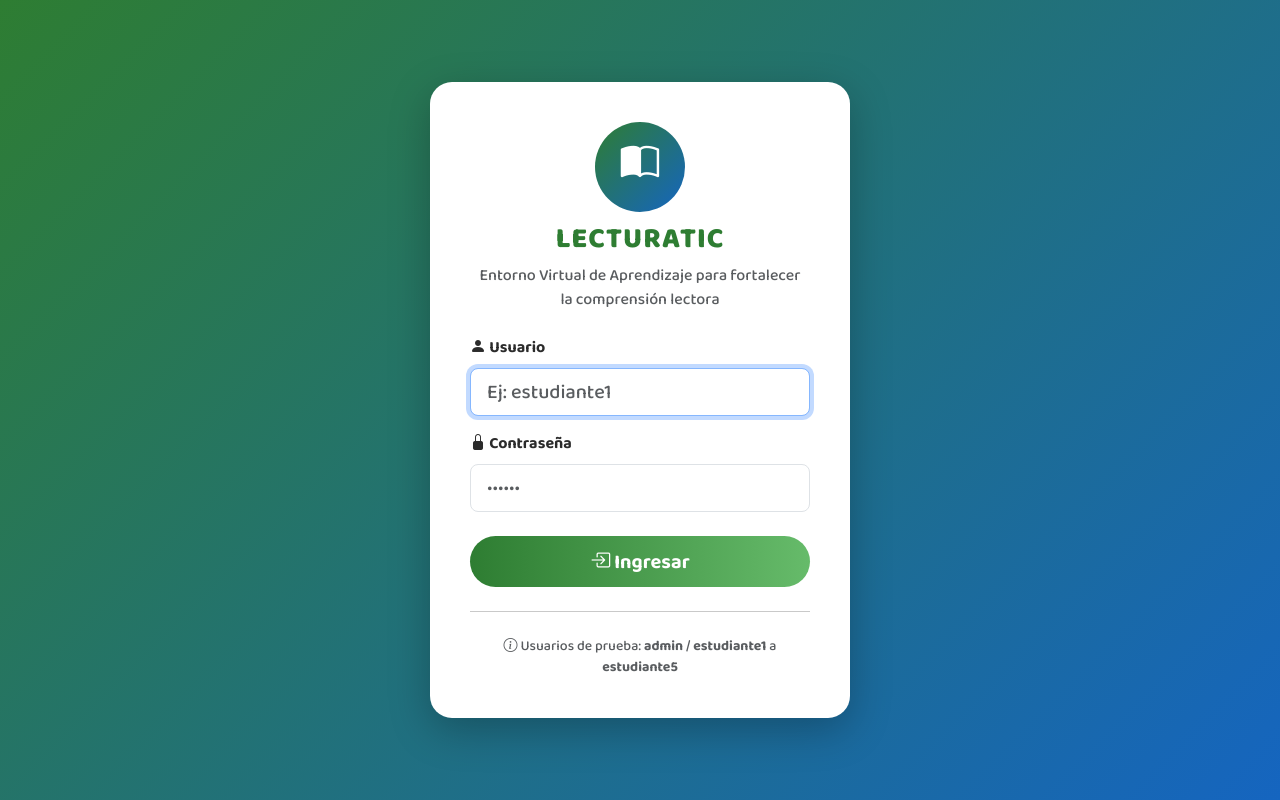
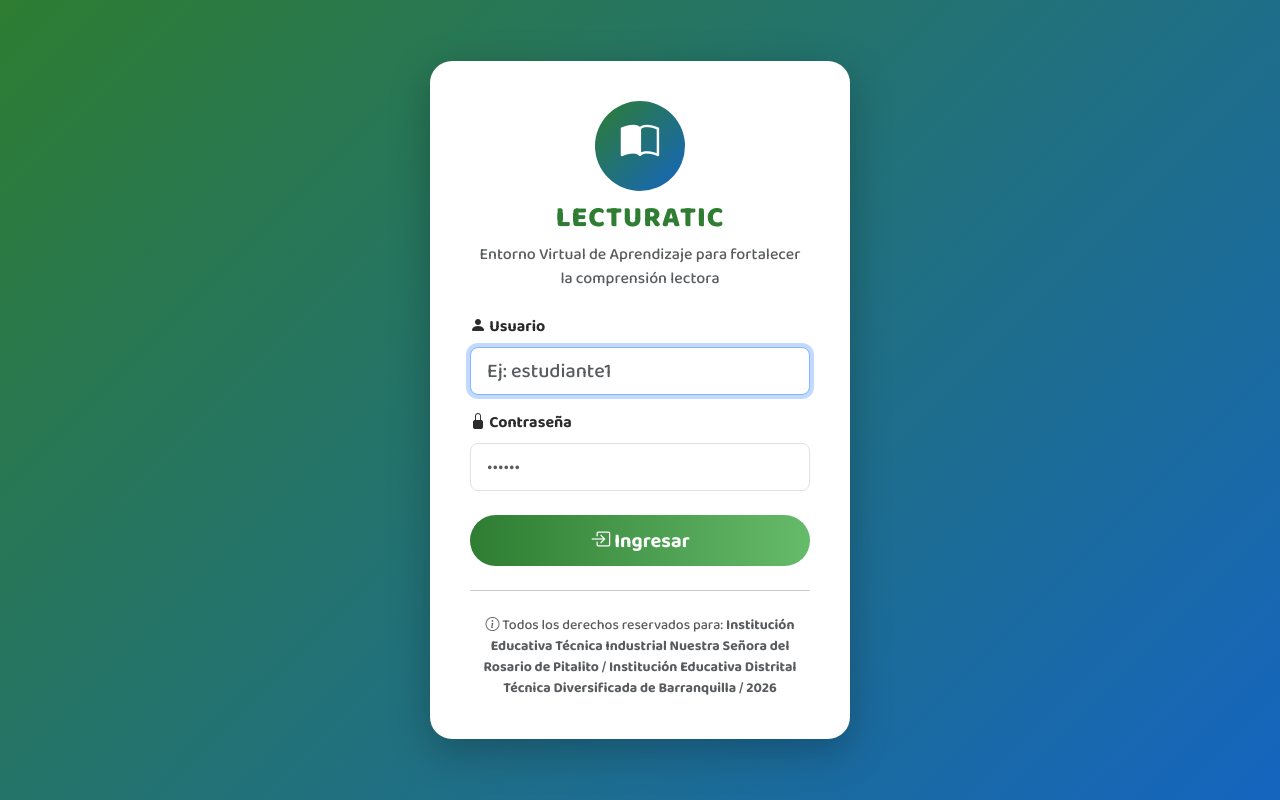
Before and after one commit to Maggot0322/lecturatic, a Flask app: page /login in a window 1280 px wide. Run offline with Flask 3, Linux system fonts and the light colour scheme.

Commit message:
Update login.html

```diff
--- a/templates/login.html
+++ b/templates/login.html
@@ -42,7 +42,8 @@
 
     <hr class="my-4">
     <p class="small text-muted mb-0">
-      <i class="bi bi-info-circle"></i> Usuarios de prueba: <b>admin</b> / <b>estudiante1</b> a <b>estudiante5</b>
+      <i class="bi bi-info-circle"></i>
+      Todos los derechos reservados para: <b> Institución Educativa Técnica Industrial Nuestra Señora del Rosario de Pitalito </b> / <b> Institución Educativa Distrital Técnica Diversificada de Barranquilla </b> / <b> 2026</b>
     </p>
   </div>
 </div>
```
